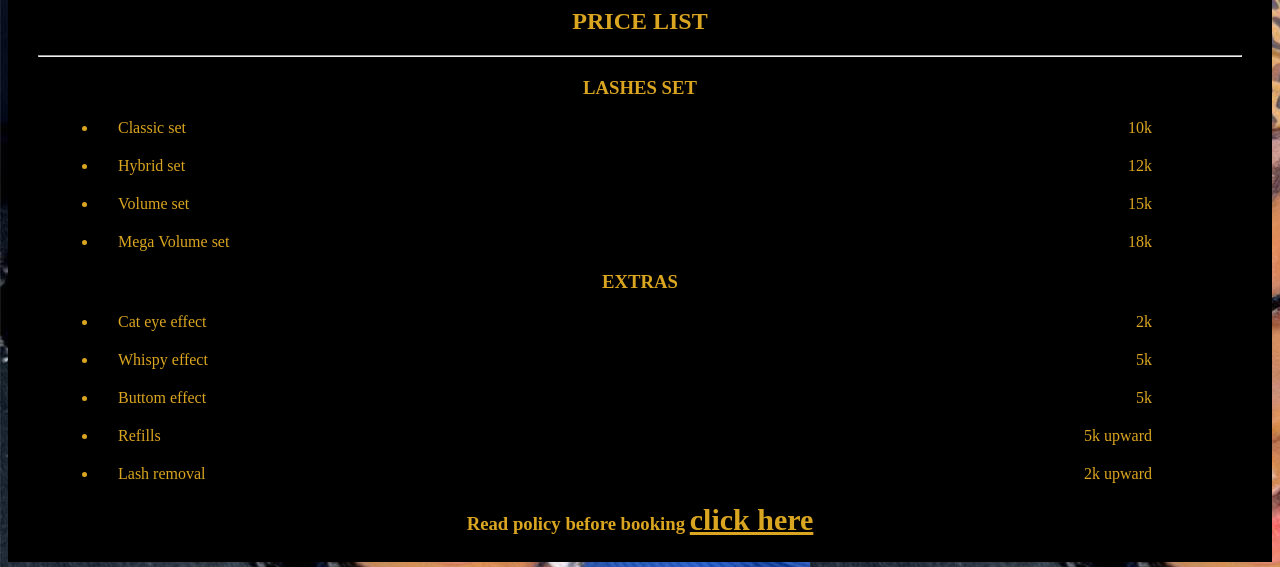
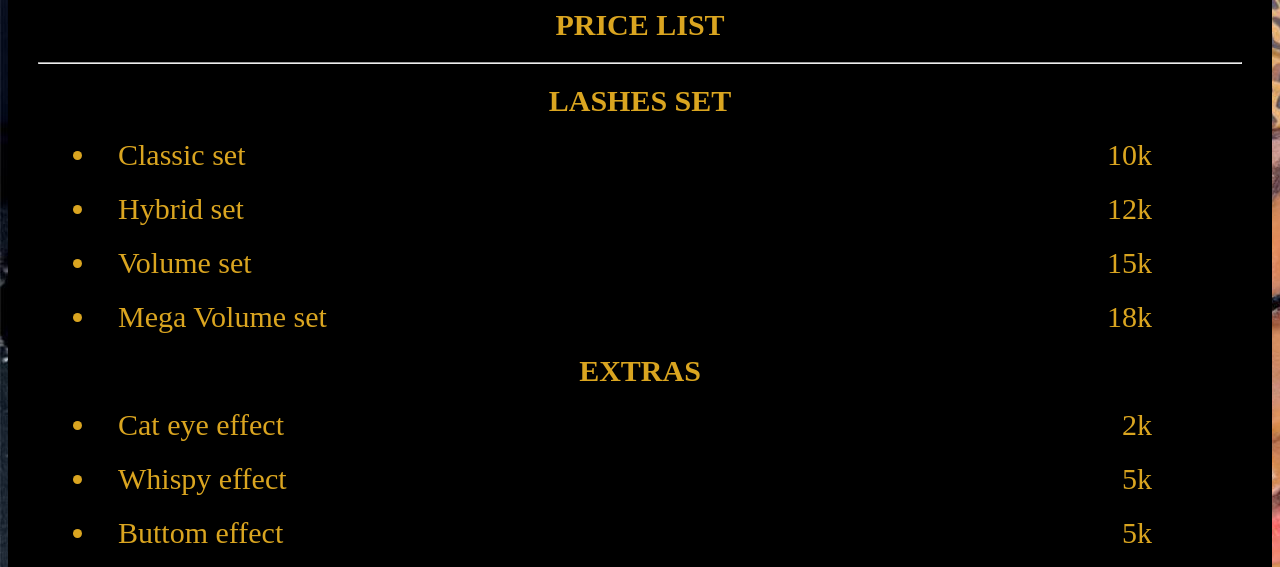
Before and after one commit to Jhoe28/Bisola-portfolio-website-, a plain HTML site: page index.html in a window 1280 px wide. Shown: the part 3464-4031 px from the top of the page. Drawn offline with Linux system fonts and the light colour scheme.

Commit message:
Add files via upload

```diff
--- a/style.css
+++ b/style.css
@@ -65,7 +65,7 @@ nav{
 }
 #black{
     background-color: black;
-    height: 730px;
+    height: 950px;
 }
 .list{
     margin: 30px;
@@ -76,14 +76,15 @@ nav{
     float: right;
     color: goldenrod;
     padding-right: 70px;
+    font-size: 30px;
 }
 .price{
     text-align: center;
     margin: 20px;
-
+    font-size: 30px;
 }
 .tf{
-    font-size: 30;
+    font-size: 30px;
     padding-left: 20px;
     margin: 20px;
 
@@ -115,5 +116,5 @@ hr{
 }
 #sp{
     color: goldenrod;
-    font-size: 30px;
+    font-size: 20px;
 }
```
